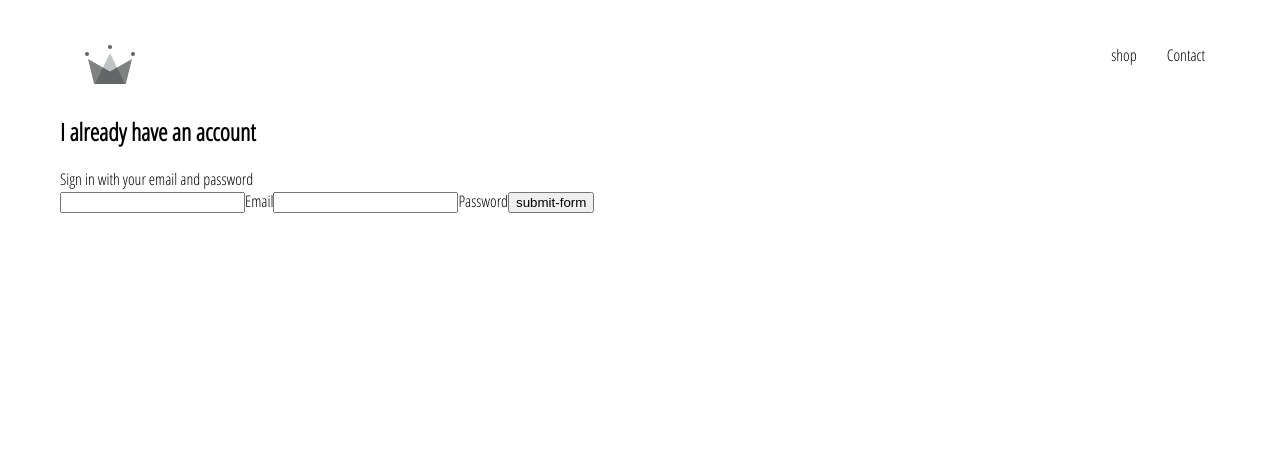
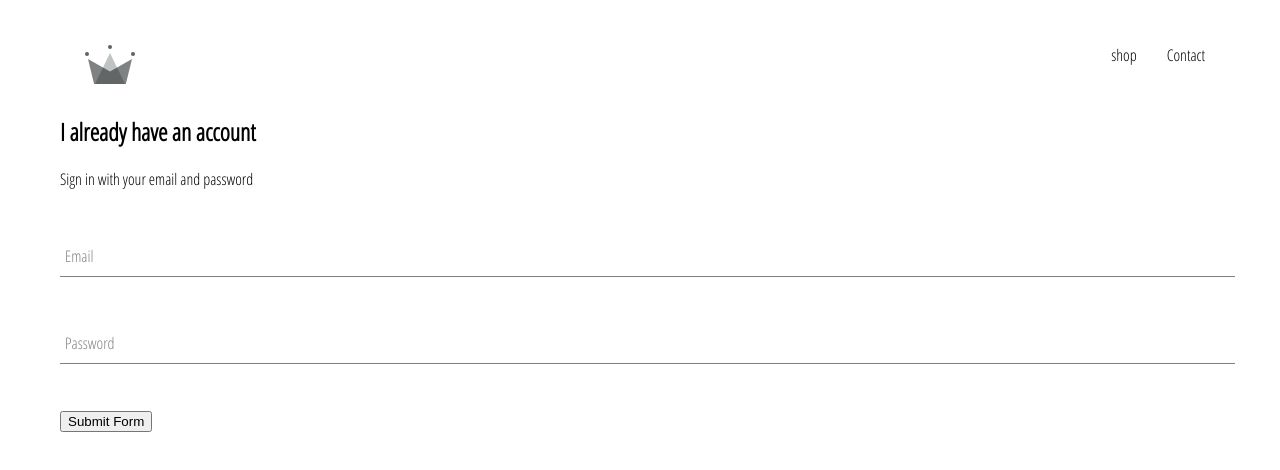
Before and after one commit to jmasudd/clothing_store, a React (Create React App) app: page /signin in a window 1280 px wide. Shown: the top 470 px of the page. Built offline with nearby package versions, Linux system fonts and the light colour scheme.

Commit message:
added css to signin component via a new component named form-input

```diff
--- /dev/null
+++ b/src/Components/form-input/form-input.component.jsx
@@ -0,0 +1,19 @@
+import React from "react";
+import "./form-input.style.scss";
+
+const FormInput = ({ handlechange, label, ...otherprops }) => (
+  <div className="group">
+    <input className="form-input" onChange={handlechange} {...otherprops} />
+    {label ? (
+      <label
+        className={`${
+          otherprops.value.length ? "shrink" : ""
+        } form-input-label`}
+      >
+        {label}
+      </label>
+    ) : null}
+  </div>
+);
+
+export default FormInput;
--- /dev/null
+++ b/src/Components/form-input/form-input.style.scss
@@ -0,0 +1,52 @@
+$sub-color: grey;
+$main-color: black;
+
+@mixin shrinkable {
+  top: -14px;
+  font: size 12px;
+  color: $main-color;
+}
+
+.group {
+  position: relative;
+  margin: 45px 0;
+
+  .form-input {
+    background: none;
+    background-color: white;
+    color: $sub-color;
+    font-size: 18px;
+    padding: 10px 10px 10px 5px;
+    display: block;
+    width: 100%;
+    border: none;
+    border-radius: 0;
+    border-bottom: 1px solid $sub-color;
+    margin: 25px 0;
+
+    &:focus {
+      outline: none;
+    }
+    &:focus ~ .form-input-label {
+      @include shrinkable();
+    }
+  }
+  input[type="password"] {
+    letter-spacing: 0.3em;
+  }
+
+  .form-input-label {
+    color: $sub-color;
+    font-size: 16px;
+    font-weight: normal;
+    position: absolute;
+    pointer-events: none;
+    left: 5px;
+    top: 10px;
+    transition: 300ms ease all;
+
+    &.shrink {
+      @include shrinkable();
+    }
+  }
+}
--- a/src/Components/signin/signin.jsx
+++ b/src/Components/signin/signin.jsx
@@ -1,4 +1,6 @@
 import React from "react";
+import "./signin.scss";
+import FormInput from "../form-input/form-input.component";
 
 class SignIn extends React.Component {
   constructor(props) {
@@ -8,22 +10,41 @@
       password: "",
     };
   }
+
+  handlesubmit = (event) => {
+    event.preventDefault();
+    this.setState({ email: "", password: "" });
+  };
+
+  handlechange = (event) => {
+    const { value, name } = event.target;
+
+    this.setState({ [name]: value });
+  };
+
   render() {
     return (
       <div className="sigin">
         <h2>I already have an account</h2>
         <span>Sign in with your email and password</span>
-        <form>
-          <input name="email" type="email" value={this.state.email} required />
-          <label>Email</label>
-          <input
+        <form onSubmit={this.handlesubmit}>
+          <FormInput
+            name="email"
+            type="email"
+            label="Email"
+            value={this.state.email}
+            handlechange={this.handlechange}
+            required
+          />
+          <FormInput
             name="password"
             type="password"
+            label="Password"
             value={this.state.password}
+            handlechange={this.handlechange}
             required
           />
-          <label>Password</label>
-          <input type="submit" value="submit-form" />
+          <input type="submit" value="Submit Form" />
         </form>
       </div>
     );
```
